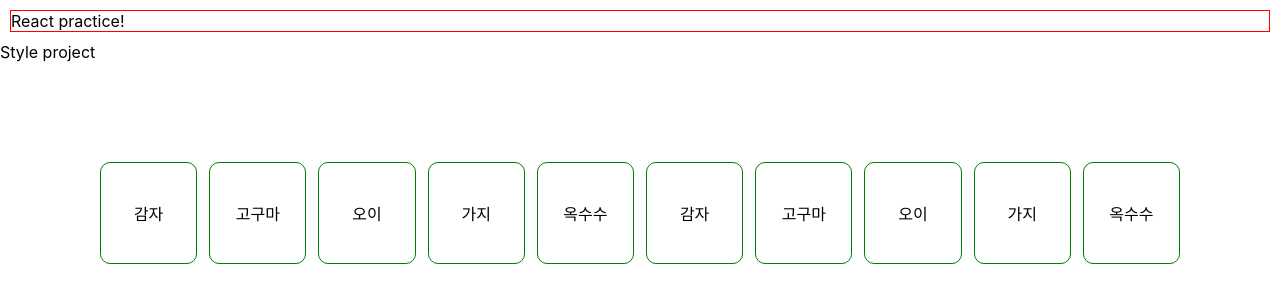
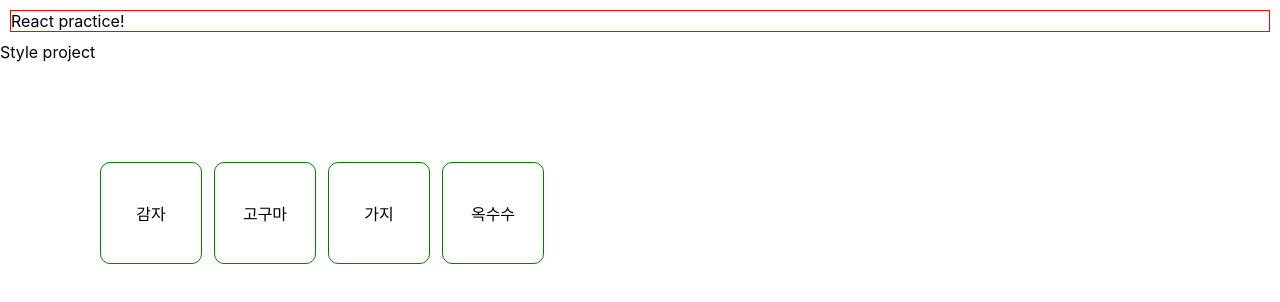
Before and after one commit to JellyKingdom/react-basic, a React (Create React App) app in the folder week-1/: page / in a window 1280 px wide. Shown: the top 302 px of the page. Built offline with nearby package versions, Linux system fonts and the light colour scheme.

Commit message:
feat: practice map and filter

```diff
--- a/week-1/src/App.js
+++ b/week-1/src/App.js
@@ -15,20 +15,13 @@ function App() {
 
       <div className="container">
         {
-          vegi.map(function(item){
+          vegi.filter(function(item){
+            return item !== "오이";
+          })
+          .map(function(item){
             return <div className="vegetable">{item}</div>
           })
         }
-        {
-          vegi.map((item) => {
-            return <div className="vegetable">{item}</div>
-          })
-        }
-          {/* <div className="vegetable">감자</div>
-          <div className="vegetable">고구마</div>
-          <div className="vegetable">오이</div>
-          <div className="vegetable">가지</div>
-          <div className="vegetable">옥수수</div> */}
       </div>
 
 
@@ -37,4 +30,6 @@ function App() {
     );
 }
 
+// <div className="vegetable">{item}</div>
+
 export default App;
```
